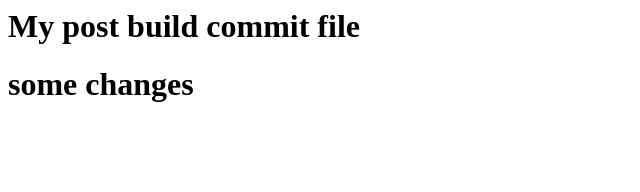
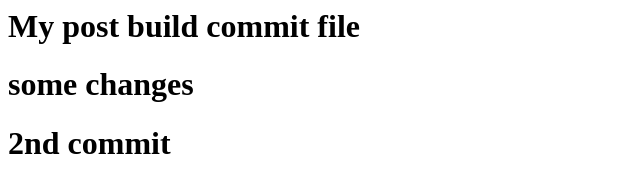
Before and after one commit to walexfash/git-sample-repo, a website: page PostFirstBuild.html in a window 1280 px wide. Shown: the whole page, without its empty margins (0-640 px from the left). Drawn offline with Linux system fonts and the light colour scheme.

Commit message:
Update PostFirstBuild.html
inside github

```diff
--- a/PostFirstBuild.html
+++ b/PostFirstBuild.html
@@ -2,6 +2,7 @@
 <head>
 <h1> My post build commit file </h1>
   <h1>some  changes</h1>
+    <h1>2nd commit</h1>
 </head>
 <body>
 </body>
```
